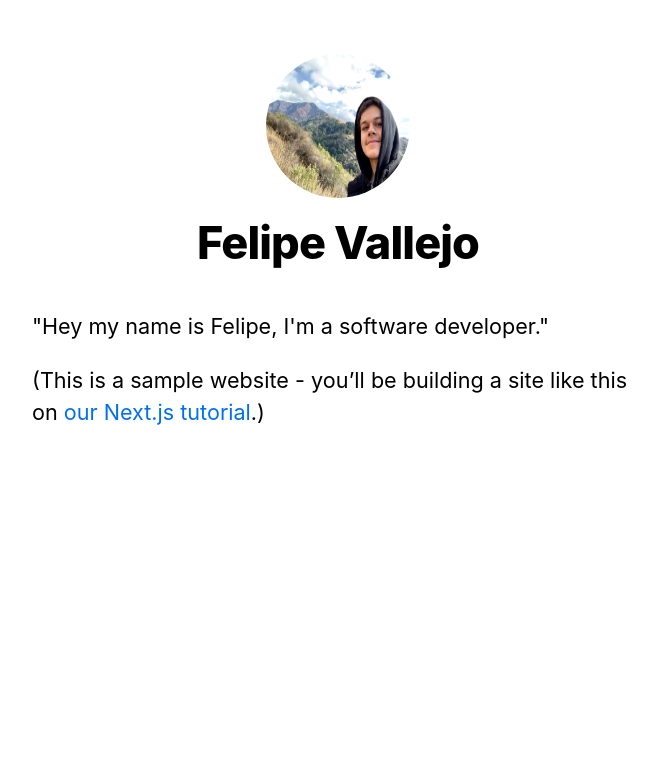
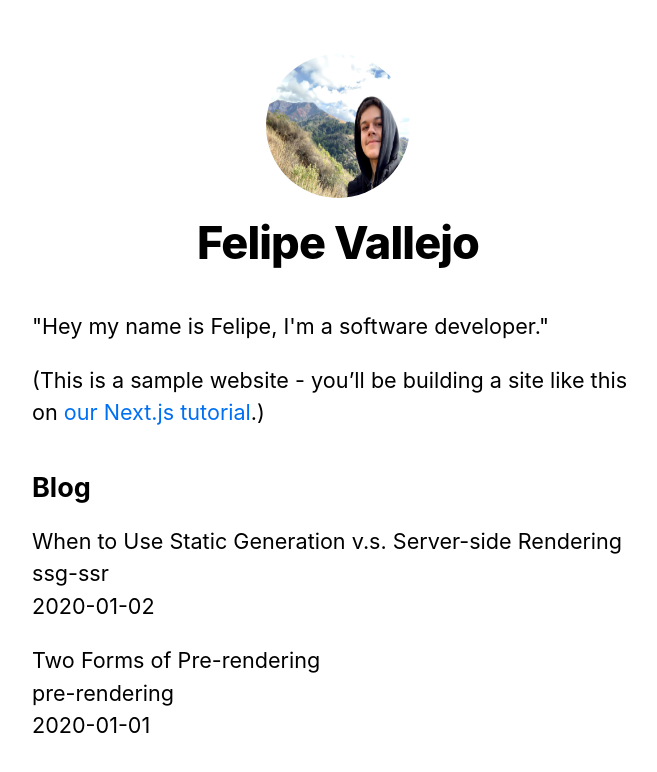
Before and after one commit to slf188/nextjs-blog, a Next.js app: page / in a window 1280 px wide. Shown: the top 772 px of the page, without its empty margins (302-959 px from the left). Built offline with nearby package versions, Linux system fonts and the light colour scheme.

Commit message:
Static generation and data fetching achieved

```diff
--- /dev/null
+++ b/lib/posts.js
@@ -0,0 +1,37 @@
+import fs from 'fs';
+import path from 'path';
+import matter from 'gray-matter';
+
+const postsDirectory = path.join(process.cwd(), 'posts');
+
+export function getSortedPostsData() {
+  // Get file names under /posts
+  const fileNames = fs.readdirSync(postsDirectory);
+  const allPostsData = fileNames.map((fileName) => {
+    // Remove ".md" from file name to get id
+    const id = fileName.replace(/\.md$/, '');
+
+    // Read markdown file as string
+    const fullPath = path.join(postsDirectory, fileName);
+    const fileContents = fs.readFileSync(fullPath, 'utf8');
+
+    // Use gray-matter to parse the post metadata section
+    const matterResult = matter(fileContents);
+
+    // Combine the data with the id
+    return {
+      id,
+      ...matterResult.data,
+    };
+  });
+  // Sort posts by date
+  return allPostsData.sort(({ date: a }, { date: b }) => {
+    if (a < b) {
+      return 1;
+    } else if (a > b) {
+      return -1;
+    } else {
+      return 0;
+    }
+  });
+}
--- a/package.json
+++ b/package.json
@@ -6,6 +6,7 @@
     "start": "next start"
   },
   "dependencies": {
+    "gray-matter": "^4.0.3",
     "next": "latest",
     "react": "latest",
     "react-dom": "^18.2.0"
--- a/pages/index.js
+++ b/pages/index.js
@@ -4,10 +4,20 @@
 import React from 'react'
 import ReactDOM from 'react-dom'
 import {createRoot} from 'react-dom/client'
+import { getSortedPostsData } from '../lib/posts'
+
+export async function getStaticProps() {
+  const allPostsData = getSortedPostsData()
+  return {
+    props: {
+      allPostsData
+    }
+  }
+}
 
 
 
-export default function Home() {
+export default function Home({ allPostsData }) {
   return (
     <Layout home>
       <Head>
@@ -20,6 +30,21 @@
           <a href="https://nextjs.org/learn">our Next.js tutorial</a>.)
         </p>
       </section>
+
+      <section className={`${utilStyles.headingMd} ${utilStyles.padding1px}`}>
+        <h2 className={utilStyles.headingLg}>Blog</h2>
+        <ul className={utilStyles.list}>
+          {allPostsData.map(({ id, date, title }) => (
+            <li className={utilStyles.listItem} key={id}>
+              {title}
+              <br />
+              {id}
+              <br />
+              {date}
+            </li>
+          ))}
+        </ul>
+      </section>
     </Layout>
   );
 }
--- /dev/null
+++ b/posts/pre-rendering.md
@@ -0,0 +1,11 @@
+---
+title: 'Two Forms of Pre-rendering'
+date: '2020-01-01'
+---
+
+Next.js has two forms of pre-rendering: **Static Generation** and **Server-side Rendering**. The difference is in **when** it generates the HTML for a page.
+
+- **Static Generation** is the pre-rendering method that generates the HTML at **build time**. The pre-rendered HTML is then _reused_ on each request.
+- **Server-side Rendering** is the pre-rendering method that generates the HTML on **each request**.
+
+Importantly, Next.js let's you **choose** which pre-rendering form to use for each page. You can create a "hybrid" Next.js app by using Static Generation for most pages and using Server-side Rendering for others.
--- /dev/null
+++ b/posts/ssg-ssr.md
@@ -0,0 +1,19 @@
+---
+title: 'When to Use Static Generation v.s. Server-side Rendering'
+date: '2020-01-02'
+---
+
+We recommend using **Static Generation** (with and without data) whenever possible because your page can be built once and served by CDN, which makes it much faster than having a server render the page on every request.
+
+You can use Static Generation for many types of pages, including:
+
+- Marketing pages
+- Blog posts
+- E-commerce product listings
+- Help and documentation
+
+You should ask yourself: "Can I pre-render this page **ahead** of a user's request?" If the answer is yes, then you should choose Static Generation.
+
+On the other hand, Static Generation is **not** a good idea if you cannot pre-render a page ahead of a user's request. Maybe your page shows frequently updated data, and the page content changes on every request.
+
+In that case, you can use **Server-Side Rendering**. It will be slower, but the pre-rendered page will always be up-to-date. Or you can skip pre-rendering and use client-side JavaScript to populate data.
```
Also changed, not shown: 1 other file (tests, documents, lock files or other folders).
